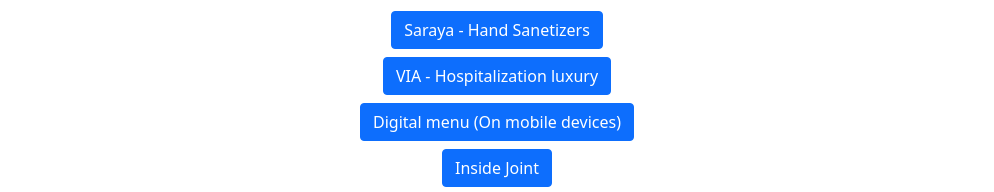
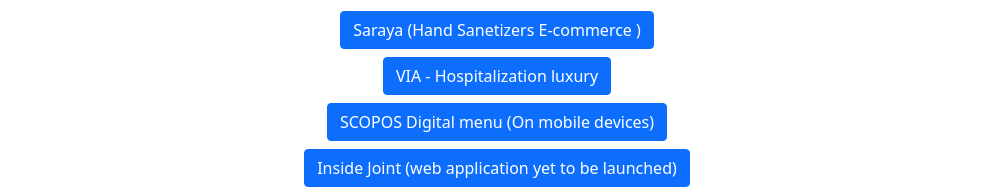
Before and after one commit to Hatem806/hatem806.github.io, a plain HTML site: page index.html in a window 1280 px wide. Shown: the part 224-416 px from the top of the page, without its empty margins (143-1137 px from the left). Drawn offline with nearby package versions, Linux system fonts and the light colour scheme.

Commit message:
even more changes

```diff
--- a/index.html
+++ b/index.html
@@ -31,7 +31,7 @@
             target="_blank"
             href="http://surgi-saraya.net/"
             class="btn btn-primary"
-            >Saraya - Hand Sanetizers</a
+            >Saraya (Hand Sanetizers E-commerce )</a
           >
         </div>
       </div>
@@ -51,7 +51,7 @@
             target="_blank"
             href="http://scopos-digital-menu.herokuapp.com/?rackId=3"
             class="btn btn-primary"
-            >Digital menu (On mobile devices)</a
+            >SCOPOS Digital menu (On mobile devices)</a
           >
         </div>
       </div>
@@ -61,7 +61,7 @@
             target="_blank"
             href="https://play.google.com/store/apps/details?id=com.nichepharma.pharmacms.pharma_cms_flutter"
             class="btn btn-primary"
-            >Inside Joint</a
+            >Inside Joint (web application yet to be launched)</a
           >
         </div>
       </div>
@@ -89,9 +89,7 @@
       </div>
 
       <figure class="text-center mt-5">
-        <blockquote class="blockquote">
-          <p></p>
-        </blockquote>
+
         <figcaption class="blockquote-footer">
           <cite title="Source Title">More projects coming soon...</cite>
         </figcaption>
```
